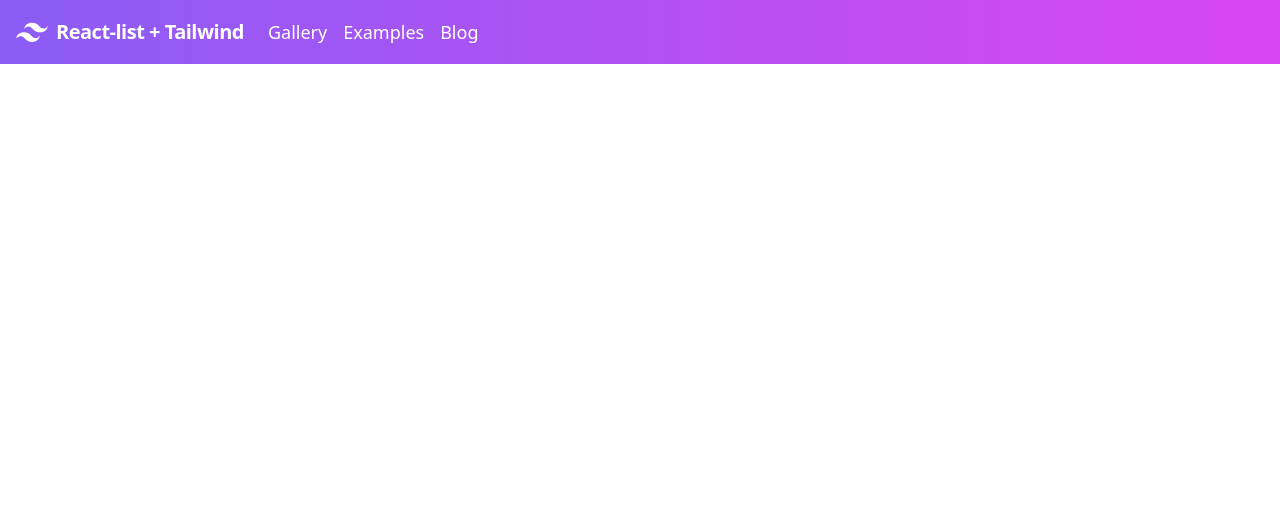
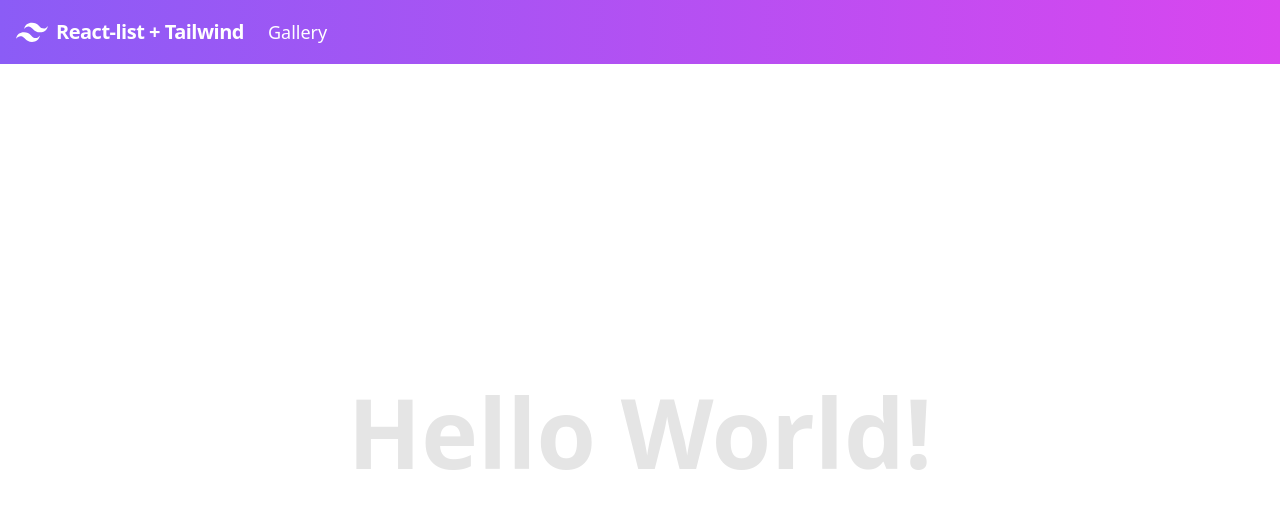
Before and after one commit to hifdzimaulana/react-list, a React (Vite) app: page / in a window 1280 px wide. Shown: the top 508 px of the page. Built offline with nearby package versions, Linux system fonts and the light colour scheme.

Commit message:
replacing anchor element with Link & add homepage

```diff
--- a/src/App.jsx
+++ b/src/App.jsx
@@ -1,6 +1,3 @@
-import logo from "./favicon.svg";
-import { Link } from "react-router-dom";
-
 import Navbar from "./components/Navbar";
 
 function App(props) {
--- a/src/components/Navbar.jsx
+++ b/src/components/Navbar.jsx
@@ -4,6 +4,7 @@ import { Link } from "react-router-dom";
 function Navbar(props) {
   return (
     <nav className="flex items-center justify-between flex-wrap bg-gradient-to-r from-violet-500 to-fuchsia-500 p-4 ">
+      <Link to={"/"}>
         <div className="flex items-center flex-shrink-0 text-white mr-6">
           <svg
             className="fill-current h-8 w-8 mr-2"
@@ -18,6 +19,7 @@ function Navbar(props) {
             React-list + Tailwind
           </span>
         </div>
+      </Link>
       <div className="block lg:hidden">
         <button className="flex items-center px-3 py-2 border rounded text-teal-200 border-teal-400 hover:text-white hover:border-white">
           <svg
@@ -32,24 +34,12 @@ function Navbar(props) {
       </div>
       <div className="w-full block flex-grow lg:flex lg:items-center lg:w-auto">
         <div className="text-sm lg:flex-grow">
-          <a
-            href="/gallery"
+          <Link
+            to={"/gallery"}
             className="block mt-4 lg:inline-block lg:mt-0 text-white mr-4 text-lg"
           >
             Gallery
-          </a>
-          <a
-            href="#responsive-header"
-            className="block mt-4 lg:inline-block lg:mt-0 text-white mr-4 text-lg"
-          >
-            Examples
-          </a>
-          <a
-            href="#responsive-header"
-            className="block mt-4 lg:inline-block lg:mt-0 text-white text-lg"
-          >
-            Blog
-          </a>
+          </Link>
         </div>
       </div>
     </nav>
--- a/src/main.jsx
+++ b/src/main.jsx
@@ -6,16 +6,18 @@ import App from "./App";
 import { BrowserRouter, Routes, Route } from "react-router-dom";
 
 import Gallery from "./pages/Gallery";
+import Home from "./pages/Home";
 
 ReactDOM.render(
   <React.StrictMode>
-    <App>
-      <BrowserRouter>
+    <BrowserRouter>
+      <App>
         <Routes>
+          <Route path="/" exact element={<Home />} />
           <Route path="/gallery" element={<Gallery />} />
         </Routes>
-      </BrowserRouter>
-    </App>
+      </App>
+    </BrowserRouter>
   </React.StrictMode>,
   document.getElementById("root")
 );
--- /dev/null
+++ b/src/pages/Home.jsx
@@ -0,0 +1,15 @@
+import React from "react";
+
+function Home(props) {
+  return (
+    <div className="flex justify-center items-center w-screen h-[92vh]">
+      <div>
+        <h1 className="text-8xl font-semibold text-neutral-200 hover:text-neutral-400 hover:scale-105 hover:-translate-y-1 text-center transition-all ease-in-out duration-700">
+          Hello World!
+        </h1>
+      </div>
+    </div>
+  );
+}
+
+export default Home;
```
Lines whose indentation alone changed are shown as unchanged.
